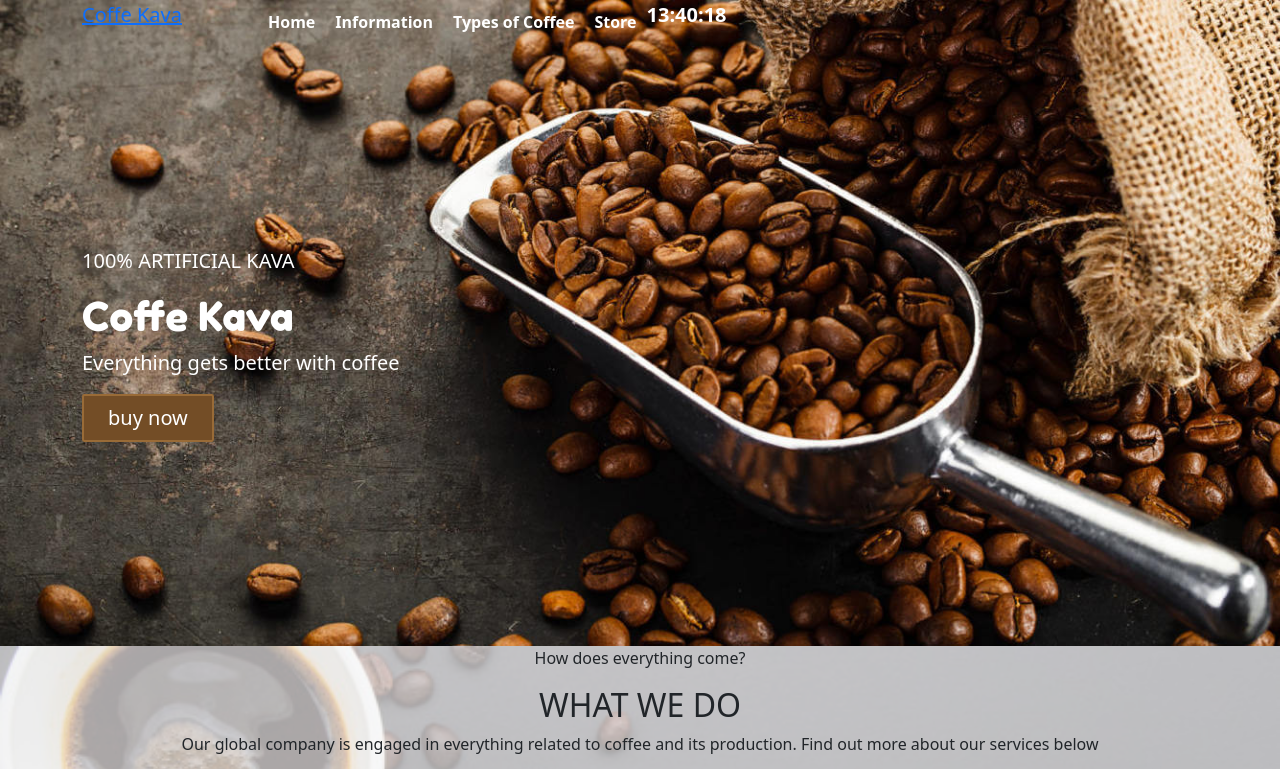
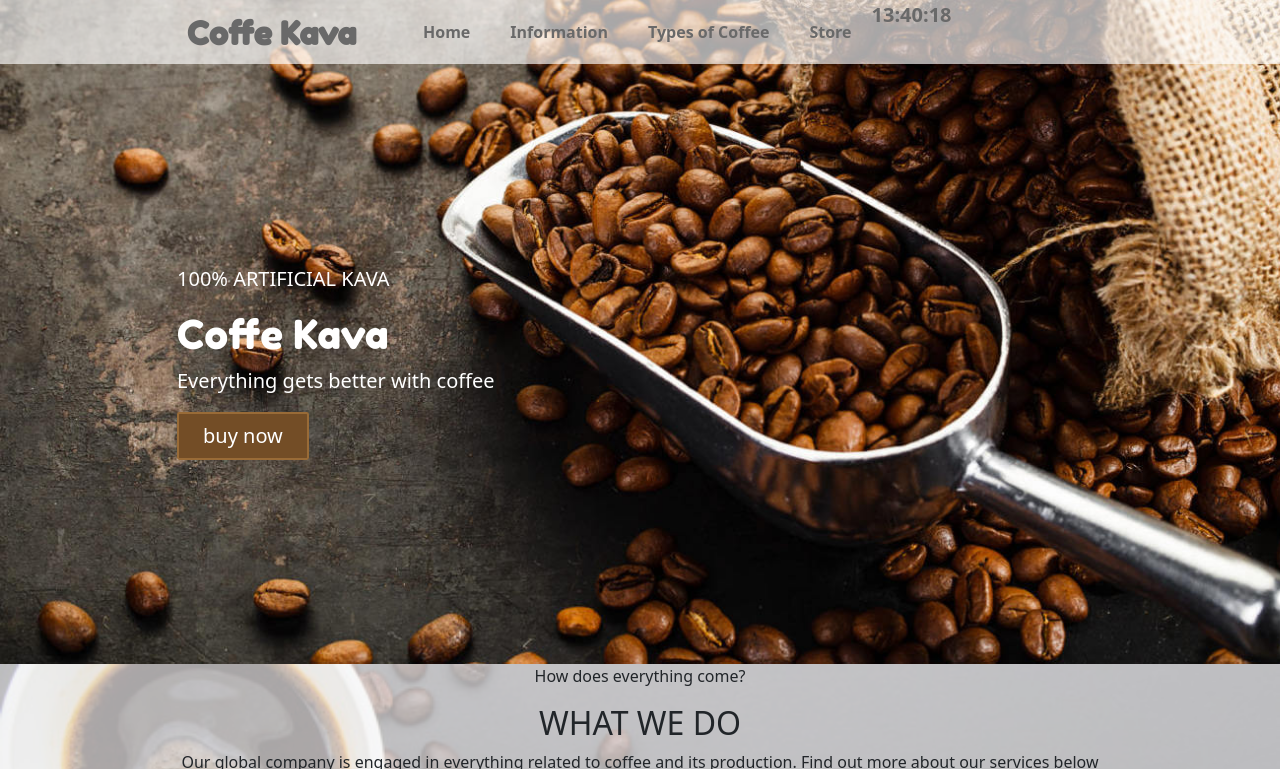
Before and after one commit to koldovsky/604-team-01, a plain HTML site: page index.html in a window 1280 px wide. Shown: the top 769 px of the page. Drawn offline with nearby package versions, Linux system fonts and the light colour scheme.

Commit message:
nav block

```diff
--- a/css/index.css
+++ b/css/index.css
@@ -11,6 +11,30 @@
   background-size: cover;
   font-size: 20px;
   background-color: grey;
+  margin-right: auto;
+    margin-left: auto;
+
+}
+
+.logo-icon {
+  font-size: 2.0rem;
+  font-family: "Fredoka One", cursive;
+  color:rgb(105, 105, 105);
+  display: block;
+  font-weight: bold;
+  text-align: center;
+  margin: 10px;
+  text-decoration: unset;
+  margin-right: 2.5rem;
+}
+
+.nav1 {
+  background-color: rgba(255, 255, 255, 0.651);
+}
+
+.logo2 {
+  display: flex;
+  max-width: 950px;
 }
 
 .block2 {
@@ -54,6 +78,7 @@ margin-top: -200px;
   margin-top: 200px;
 /*  margin-bottom: 10%;*/
   color: white;
+  max-width: 950px;
 }
 
 .photoblock2 {
@@ -94,16 +119,16 @@ header nav .menu a {
   display: block;
   font-size: 16px;
   font-weight: bold;
-  color: #ffffff;
+  color:rgb(105, 105, 105);
   text-align: center;
-  margin: 10px;
+  margin: 20px;
   text-decoration: unset;
 }
 
 
 .clock {
-  color:#ffffff;
-  border:#ffffff;
+  color:rgb(105, 105, 105);
+  border:rgb(105, 105, 105);
 
 }
 
--- a/index.html
+++ b/index.html
@@ -18,7 +18,8 @@
   <!-- Artur Bezushko -->
   <header id="home">
     <div class="block1">
-    <nav class="logo container" style="display: flex;">
+    <div class="nav1">
+    <nav class="logo2 container" >
       <div class="logo">
         <a class="logo-icon">Coffe Kava</a>
       </div>
@@ -37,6 +38,7 @@
       <p>Everything gets better with coffee</p>
       <button class="button">buy now</button>
     </div>
+  </div>
   </header>
 
   <main>
```
